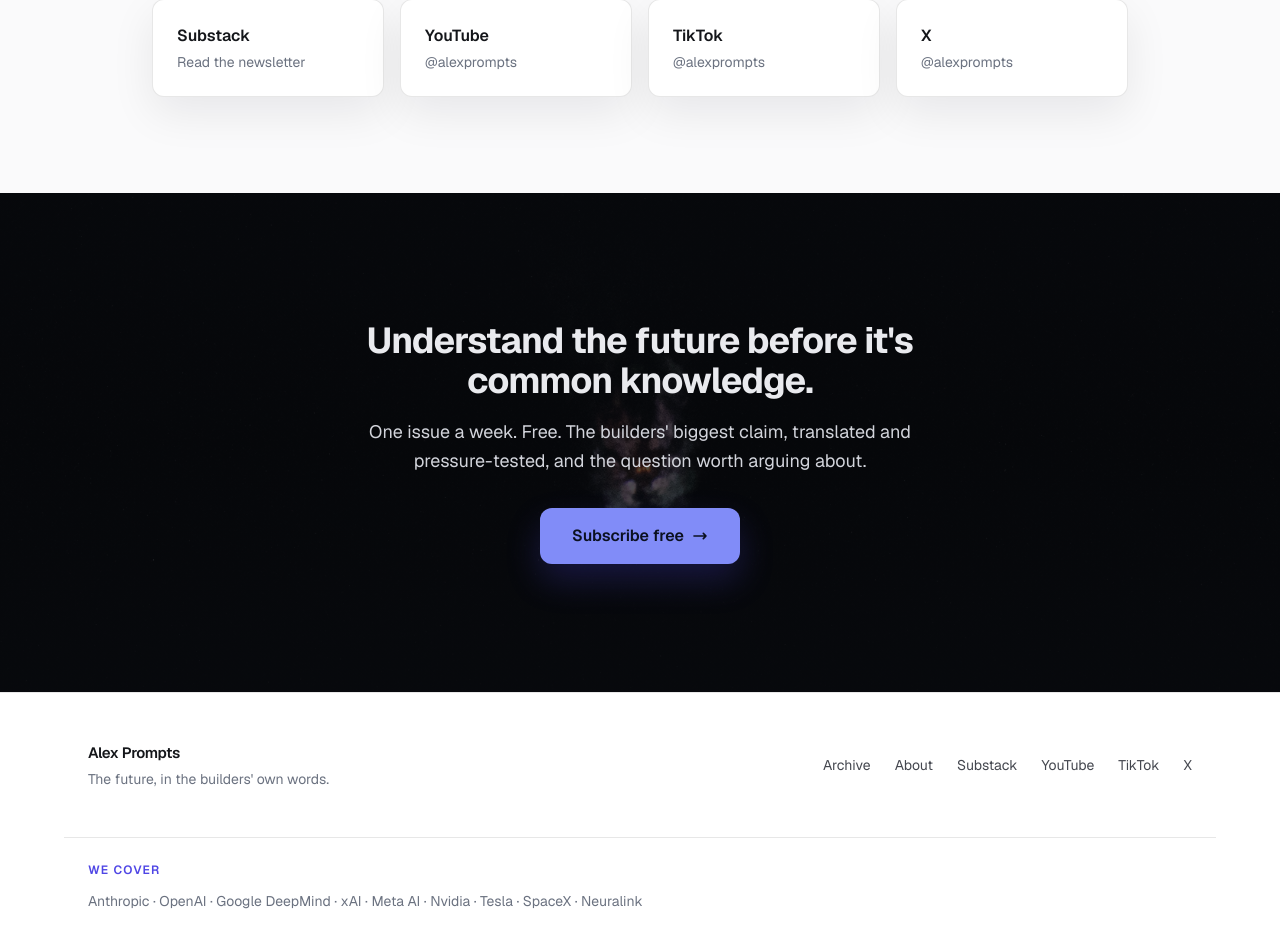
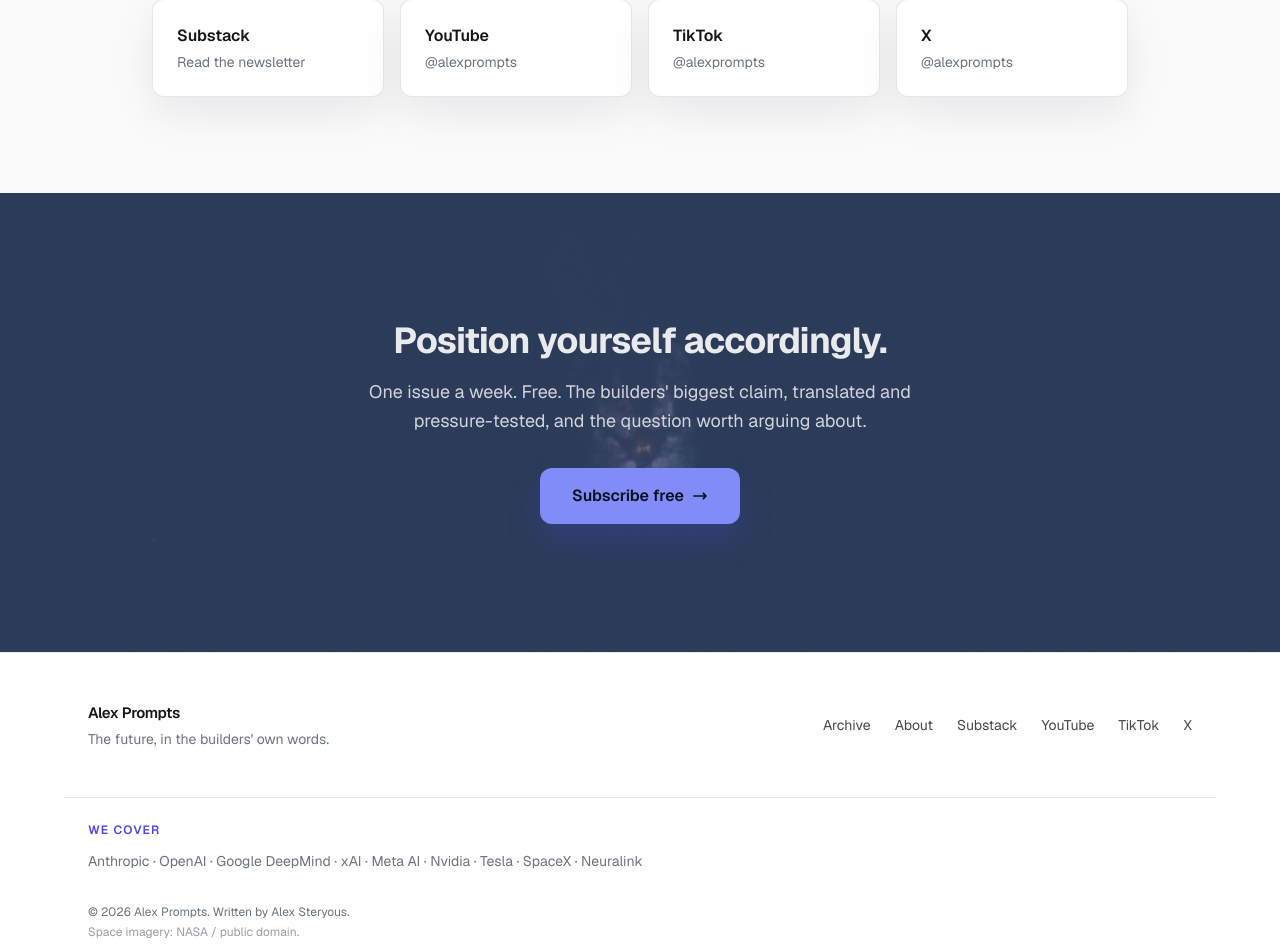
Before and after one commit to jsteryous/alexprompts, a Next.js app: page / in a window 1280 px wide. Shown: the part 4785-5730 px from the top of the page. Built offline with nearby package versions, Linux system fonts and the light colour scheme; no server answers; the database is empty.

Commit message:
language and color

```diff
--- a/src/app/page.tsx
+++ b/src/app/page.tsx
@@ -359,13 +359,13 @@
             className="absolute inset-0"
             style={{
               background:
-                "linear-gradient(180deg, rgba(8,10,14,0.82) 0%, rgba(8,10,14,0.7) 50%, rgba(8,10,14,0.88) 100%)",
+                "linear-gradient(180deg, rgba(53, 72, 108, 0.82) 0%, rgba(53, 72, 108, 0.82) 50%, rgba(53, 72, 108, 0.82) 100%)",
             }}
           />
         </div>
         <div className="max-w-2xl mx-auto px-6 text-center relative z-10">
           <h2 className="theme-text-primary text-3xl md:text-4xl font-bold tracking-tight mb-4">
-            Understand the future before it&apos;s common knowledge.
+            Position yourself accordingly.
           </h2>
           <p className="theme-text-contrast-muted text-base md:text-lg mb-8 leading-relaxed">
             One issue a week. Free. The builders&apos; biggest claim, translated and
```
